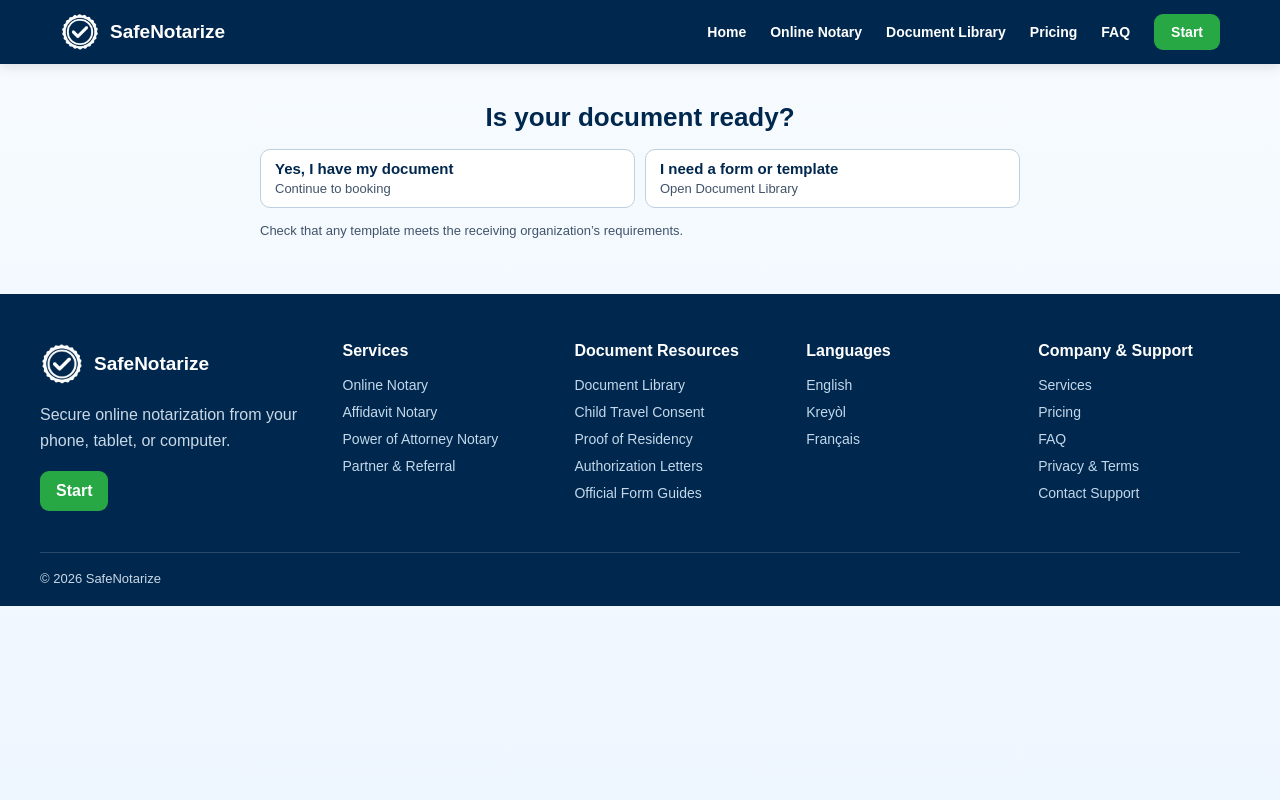
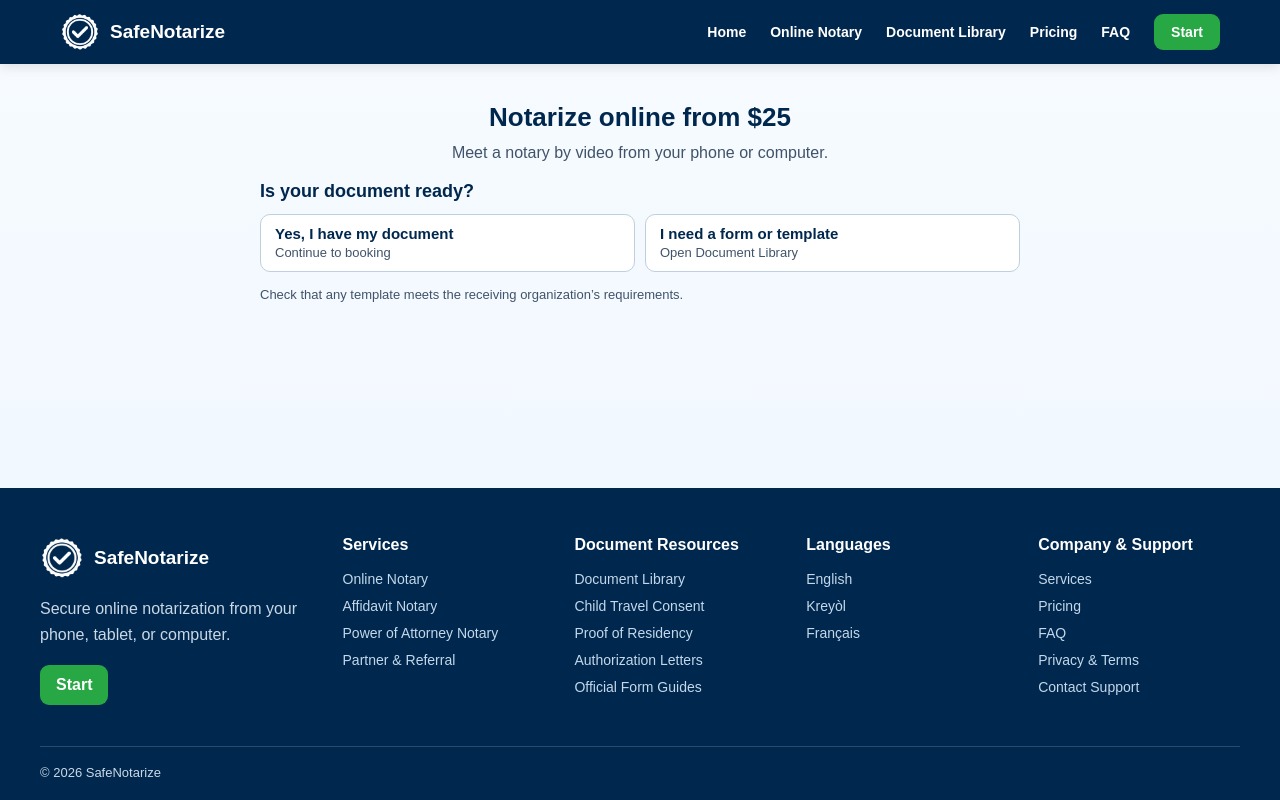
Before and after one commit to snotarize/safenotarize-site, a plain HTML site: page start.html in a window 1280 px wide. Drawn offline with Linux system fonts and the light colour scheme.

Commit message:
Clarify the ad landing page and anchor its footer

```diff
--- a/assets/premium/services.js
+++ b/assets/premium/services.js
@@ -101,6 +101,7 @@
   if (!premium || (premium.mode === 'live' && premium.acceptingOrders !== true)) return;
 
   const rates = premium.pricing;
+  const isStartLanding = Boolean(document.querySelector('[data-sn-start-landing]'));
   const copy = ht ? {
     heading: 'Kilè ou bezwen yon notè sou entènèt?',
     from: 'Apati',
@@ -130,11 +131,13 @@
     standard: 'Standard',
     standardDescription: 'Join when a notary is ready or choose a time.',
     standardIncluded: '1 signer, 2 stamps',
-    standardAction: 'Choose Standard',
+    standardAction: isStartLanding ? 'Book Standard' : 'Choose Standard',
     onDemand: 'On-Demand',
-    onDemandDescription: 'Need it soon or after hours? Request a notary now.',
+    onDemandDescription: isStartLanding
+      ? 'Need it soon or after hours?'
+      : 'Need it soon or after hours? Request a notary now.',
     onDemandIncluded: '1 signer, 1 stamp',
-    onDemandAction: 'Choose On-Demand',
+    onDemandAction: isStartLanding ? 'Request a notary now' : 'Choose On-Demand',
     documentQuestion: 'Is your document ready?',
     haveDocument: 'Yes, I have my document',
     bookNext: 'Continue to booking',
@@ -154,6 +157,7 @@
   function plan({name, description, price, included, action, service, href}) {
     const card = document.createElement('article');
     card.className = 'sn-service-card';
+    card.setAttribute('data-sn-service', service);
     const heading = document.createElement('h2');
     heading.textContent = name;
     const summary = document.createElement('p');
@@ -310,9 +314,11 @@
     if (selectedService === 'regular' || selectedService === 'premium') showDocumentOptions(selectedService);
   }
   chooser.append(addOnPrices());
-  const intro = document.querySelector('[data-sn-service-intro]');
-  intro.querySelector('h1').textContent = copy.heading;
-  intro.querySelectorAll('.pill, p').forEach(node => { node.hidden = true; });
+  if (!isStartLanding) {
+    const intro = document.querySelector('[data-sn-service-intro]');
+    intro.querySelector('h1').textContent = copy.heading;
+    intro.querySelectorAll('.pill, p').forEach(node => { node.hidden = true; });
+  }
   document.querySelectorAll('[data-sn-regular]').forEach(node => { node.hidden = true; });
   chooser.hidden = false;
 })();
--- a/start.html
+++ b/start.html
@@ -9,10 +9,32 @@
 <style>
 :root{--navy:#00274d;--text:#40536a}
 *{box-sizing:border-box}
-body{margin:0;font-family:Arial,Helvetica,sans-serif;background:linear-gradient(180deg,#f7fbff,#eef6ff);min-height:100vh;color:var(--text)}
-main{max-width:900px;margin:auto;padding:38px 18px 54px}
+body {
+  margin: 0;
+  display: flex;
+  flex-direction: column;
+  min-height: 100vh;
+  min-height: 100dvh;
+  font-family: Arial, Helvetica, sans-serif;
+  background: linear-gradient(180deg,#f7fbff,#eef6ff);
+  color: var(--text);
+}
+main {
+  flex: 1 0 auto;
+  width: 100%;
+  max-width: 900px;
+  margin: 0 auto;
+  padding: 38px 18px 54px;
+}
 .hero{text-align:center;max-width:720px;margin:auto}
 h1{margin:0;color:var(--navy);font-size:clamp(1.375rem,4vw,1.625rem);line-height:1.2}
+.hero p {
+  margin: 8px 0 0;
+  line-height: 1.45;
+}
+.sn-service-options:not(:has(> .sn-service-selected)) [data-sn-service="regular"] .sn-service-action {
+  background: #13733a;
+}
 .small-note{margin:14px auto 0;max-width:760px;font-size:.8125rem;line-height:1.4}
 @media(max-width:700px){main{padding:18px 12px 28px}}
 </style>
@@ -29,16 +51,18 @@ h1{margin:0;color:var(--navy);font-size:clamp(1.375rem,4vw,1.625rem);line-height
 </style>
 <link rel="stylesheet" href="/assets/premium/premium.css?v=5">
 <script src="https://safenotarize-phase-c-premium-production.karlberryj.workers.dev/phase-c/config.js" defer></script>
-<script src="/assets/premium/services.js?v=10" defer></script>
+<script src="/assets/premium/services.js?v=11" defer></script>
 <script src="/assets/order-attribution.js?v=1" defer></script>
 </head>
 <body><header class="sn-site-header"><div class="sn-header-inner"><a class="sn-brand" href="/"><img alt="SafeNotarize" src="https://raw.githubusercontent.com/snotarize/safenotarize-site/8227ada29da0588e3de46c5a838cd7456bd373f8/White-logo-transparent-background.png"/><span>SafeNotarize</span></a><nav class="sn-desktop-nav"><a href="/">Home</a><a href="/online-notary.html">Online Notary</a><a href="/documents/library.html">Document Library</a><a href="/#pricing-block">Pricing</a><a href="/#faq">FAQ</a><a class="sn-start-btn" href="/start.html">Start</a></nav><button aria-expanded="false" aria-label="Open menu" class="sn-menu-btn" onclick="snToggleMenu(this)" type="button">☰</button></div><div class="sn-mobile-panel" id="sn-mobile-panel"><a href="/">Home</a><a href="/online-notary.html">Online Notary</a><a href="/documents/library.html">Document Library</a><a href="/#pricing-block">Pricing</a><a href="/#faq">FAQ</a><a class="sn-mobile-start" href="/start.html">Start</a></div></header>
 <main>
-<section class="hero" data-sn-service-intro>
-<h1>Is your document ready?</h1>
+<section class="hero" data-sn-service-intro data-sn-start-landing>
+<h1>Notarize online from $25</h1>
+<p>Meet a notary by video from your phone or computer.</p>
 </section>
 <div data-sn-service-choice hidden></div>
-<section class="sn-document-options sn-start-fallback" data-sn-regular>
+<section class="sn-document-options sn-start-fallback" data-sn-regular aria-labelledby="sn-fallback-question">
+<h2 id="sn-fallback-question">Is your document ready?</h2>
 <div class="sn-document-answers">
 <a class="sn-document-answer" href="/book.html?document_source=own&amp;document_ready=1&amp;service=regular" id="have-btn"><span>Yes, I have my document</span><small>Continue to booking</small></a>
 <a class="sn-document-answer" href="/documents/library.html?service=regular" id="need-btn"><span>I need a form or template</span><small>Open Document Library</small></a>
```
